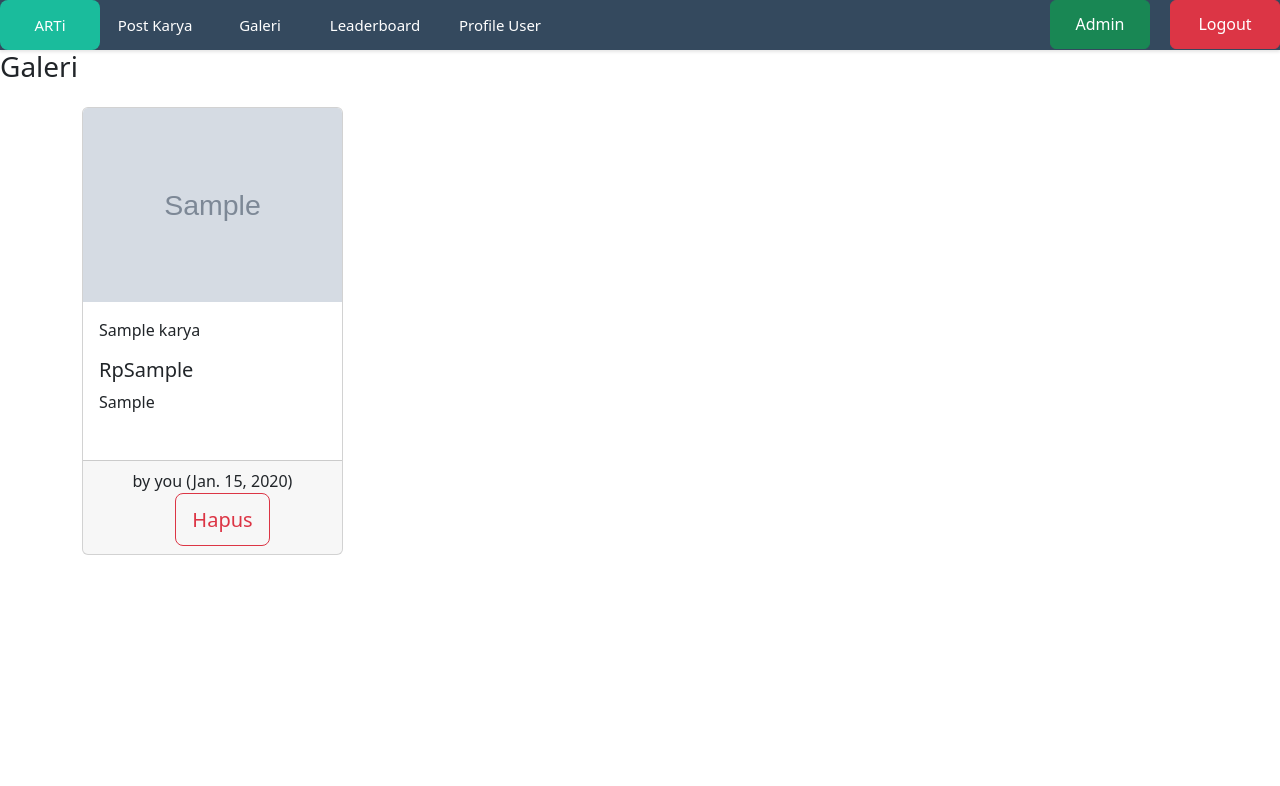
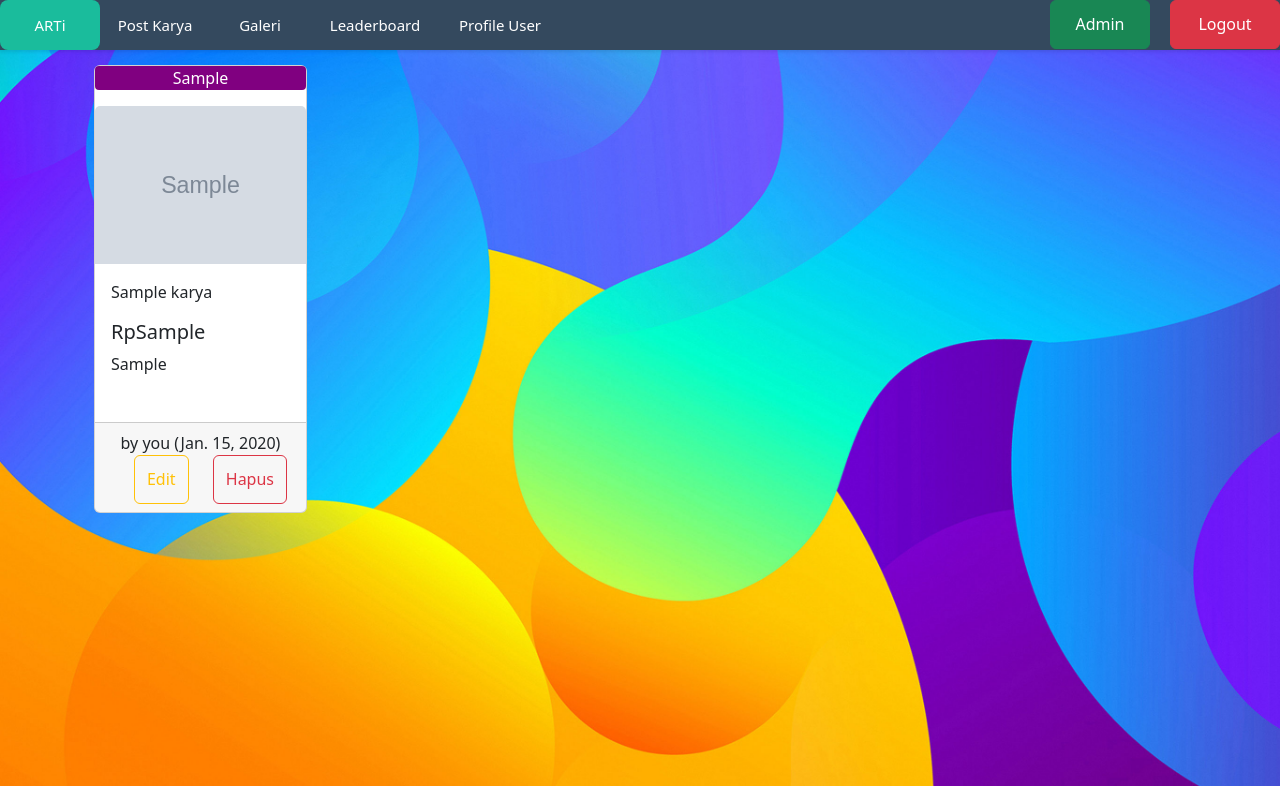
Before and after one commit to alvinxrw2002/E05-Arti, a Django app: page /galeri in a window 1280 px wide. Shown: the top 786 px of the page. Run offline with Django 4.2, Linux system fonts and the light colour scheme; a user stored in the database is signed in; tables that the repository leaves empty hold one stand-in row (values such as "Sample post"); grey boxes marked "Sample" are stand-in pictures; parts of the project's set-up code (start-up, migrations or seed data) failed here and were passed over.

Commit message:
edit karya ajax, styling galeri

```diff
--- a/arti/forms.py
+++ b/arti/forms.py
@@ -28,6 +28,6 @@ class FormKarya(ModelForm):
         widgets = {
             'judul': TextInput(attrs={'class': 'form-control'}),
             'kategori': Select(choices=CATEGORY_CHOICES, attrs={'class': 'form-control'}),
-            'harga': TextInput(attrs={'class': 'form-control'}),
+            'harga': NumberInput(attrs={'class': 'form-control'}),
             'deskripsi': Textarea(attrs={'class': 'form-control', 'cols': 40, 'rows': 10}),
         }
--- a/arti/models.py
+++ b/arti/models.py
@@ -8,7 +8,7 @@ class Karya(models.Model):
     gambar = models.ImageField(upload_to="images/")
     judul = models.CharField(max_length=255)
     kategori = models.CharField(max_length=255)
-    harga = models.CharField(max_length=255)
+    harga = models.BigIntegerField()
     deskripsi = models.CharField(max_length=10000)
     tanggal = models.DateField(auto_now_add=True)
 
--- a/arti/templates/galeri.html
+++ b/arti/templates/galeri.html
@@ -1,13 +1,39 @@
 {% extends 'base.html' %}
+
 {% load static %}
 
 {% block meta %}
-<title>Main</title>
+<title>Galeri</title>
 <link rel="stylesheet" type="text/css" href="{% static 'css/galeri.css' %}">
 {% endblock meta %}
 
 {% block content %}
 <script type="text/javascript" src="{% static 'js/galeri.js' %}"></script>
+<script>
+    function editKarya(idData) {
+        let judulBaru = $("#judul-baru").val();
+        let kategoriBaru = $("#kategori-baru").val();
+        let hargaBaru = $("#harga-baru").val();
+        let deskripsiBaru = $("#deskripsi-baru").val();
+        document.querySelector('#form-edit-karya').reset();
+        $.ajax({
+            type: "POST",
+            url: `/edit-karya/${idData}`,
+            data: {
+                'judul': judulBaru,
+                'kategori': kategoriBaru,
+                'harga': hargaBaru,
+                'deskripsi': deskripsiBaru,
+            },
+            success: function () {
+                $(`#${idData}-judul`).text(judulBaru);
+                $(`#${idData}-kategori`).text(kategoriBaru);
+                $(`#${idData}-harga`).text("Rp" + hargaBaru);
+                $(`#${idData}-deskripsi`).text(deskripsiBaru);
+            }
+        });
+    }
+</script>
 
 <nav>
     <a href="{% url 'arti:index' %}">ARTi</a>
@@ -24,33 +50,94 @@
     <div class="animation start-home"></div>
 </nav>
 
-<h3>Galeri</h3>
+{% if not user.is_superuser %}
+<h1>Kategori favoritmu: {{ user_arti.kategori_favorit }}</h1>
+{% endif %}
 
 <div class="container">
     <div class="row row-cols-1 row-cols-md-4 g-4">
         {% for karya in karyas %}
         <div id="{{ karya.id }}" class="col-sm-4">
             <div id="hvr-sweep-to-right" class="card h-100" style="margin: 15px 0;">
+                {% if user.is_superuser %}
+                <p class="text-center text-white" style="background-color: purple; border-radius: 4px;">{{ karya.kategori }}</p>
+                {% endif %}
                 <img src="{{ karya.gambar }}" class="card-img-top">
                 <div class="card-body">
-                    <p class="card-text">{{ karya.judul }}</p>
-                    <h5 class="card-title">Rp{{ karya.harga }}</h5>
-                    <p class="card-text">{{ karya.deskripsi }}</p>
+                    <p id="{{ karya.id }}-judul" class="card-text">{{ karya.judul }}</p>
+                    <h5 id="{{ karya.id }}-harga" class="card-title">Rp{{ karya.harga }}</h5>
+                    <p id="{{ karya.id }}-deskripsi" class="card-text">{{ karya.deskripsi }}</p>
                 </div>
 
                 {% if karya.user == user or user.is_superuser %}
                 <div class="card-footer text-center">
                     by you ({{karya.tanggal}})<br>
-                        <button class="btn btn-outline-danger btn-lg" onclick="hapusKarya('{{ karya.id }}')">Hapus</button>
+                    <button type="button" class="btn btn-outline-warning" data-bs-toggle="modal"
+                        data-bs-target="#exampleModal">Edit</button>
+                    <button class="btn btn-outline-danger" onclick="hapusKarya('{{ karya.id }}')">Hapus</button>
                 </div>
                 {% else %}
                 <div class="card-footer text-center">
                     by {{karya.user}} ({{karya.tanggal}})
-                        <a href="#" class="btn btn-outline-warning btn-lg">Beli</a>
+                    <a href="#" class="btn btn-outline-info btn-lg">Beli</a>
                 </div>
                 {% endif %}
             </div>
         </div>
+
+        <div class="modal fade" id="exampleModal" tabindex="-1" aria-labelledby="exampleModalLabel" aria-hidden="true">
+            <div class="modal-dialog">
+                <div class="modal-content">
+                    <div class="modal-header">
+                        <h1 class="modal-title fs-5" id="exampleModalLabel">Modal title</h1>
+                        <button type="button" class="btn-close" data-bs-dismiss="modal" aria-label="Close"></button>
+                    </div>
+                    <div class="modal-body">
+                        <form id="form-edit-karya" method="POST">
+                            {% csrf_token %}
+                            <table>
+                                <tr>
+                                    <td><label>Judul</label></td>
+                                    <td><input id="judul-baru" type="text" name="judul"></input></td>
+                                </tr>
+                                <tr>
+                                    <td><label>Kategori</label></td>
+                                    <td>
+                                        <select id="kategori-baru" name="kategori">
+                                            <option value="abstract">abstract</option>
+                                            <option value="cartoon">cartoon</option>
+                                            <option value="collage">collage</option>
+                                            <option value="doodle">doodle</option>
+                                            <option value="drawing">drawing</option>
+                                            <option value="hologram">hologram</option>
+                                            <option value="life drawing">life drawing</option>
+                                            <option value="scribbles">scribbles</option>
+                                            <option value="silhoutte">silhoutte</option>
+                                            <option value="sketch">sketch</option>
+                                        </select>
+                                    </td>
+                                </tr>
+                                <tr>
+                                    <td><label>Harga</label></td>
+                                    <td><input id="harga-baru" type="number" name="harga"></input></td>
+                                </tr>
+                                <tr>
+                                    <td><label>Deskripsi</label></td>
+                                    <td><textarea id="deskripsi-baru" name="deskripsi" rows="4" cols="50"></textarea>
+                                    </td>
+                                </tr>
+                            </table>
+                        </form>
+                    </div>
+                    <div class="modal-footer">
+                        <button type="button" class="btn btn-secondary" data-bs-dismiss="modal">Close</button>
+                        <button type="button" class="btn btn-primary" data-bs-dismiss="modal"
+                            onclick="editKarya('{{ karya.id }}')">Simpan</button>
+                    </div>
+                </div>
+            </div>
+        </div>
+
         {% endfor %}
     </div>
 </div>
--- a/arti/urls.py
+++ b/arti/urls.py
@@ -13,4 +13,5 @@ urlpatterns = [
     path('logout', logout_user, name='logout'),
     path('post-karya', post_karya, name='post_karya'),
     path('delete-karya/<karya_id>', delete_karya, name='delete_karya'),
+    path('edit-karya/<karya_id>', edit_karya, name='edit_karya'),
 ]
--- a/arti/views.py
+++ b/arti/views.py
@@ -6,6 +6,7 @@ from django.contrib.auth.forms import UserCreationForm
 from django.contrib import messages
 from django.contrib.auth import authenticate, login, logout
 from django.contrib.auth.decorators import login_required
+from django.views.decorators.csrf import csrf_exempt
 from .models import Karya, UserArti
 from .forms import FormKarya
 
@@ -28,6 +29,7 @@ def galeri(request):
     objects = Karya.objects.filter(kategori=user_arti.kategori_favorit)
     context = {
         'user' : loggedin_user,
+        'user_arti' : user_arti,
         'karyas' : objects
     }
 
@@ -84,7 +86,7 @@ def post_karya(request):
             karya = form.save(commit=False)
             karya.user = request.user
             karya.save()
-            return redirect('arti:index')
+            return redirect('arti:galeri')
 
     # jika method-nya GET atau yang lainnya, buat form kosong
     else:
@@ -96,5 +98,18 @@ def post_karya(request):
 @login_required(login_url='/login')
 def delete_karya(request, karya_id):
     karya_dihapus = Karya.objects.get(pk = karya_id)
+    if karya_dihapus.gambar:
+        karya_dihapus.gambar.delete()
     karya_dihapus.delete()
     return HttpResponse("success")
+
+@login_required(login_url='/login')
+@csrf_exempt
+def edit_karya(request, karya_id):
+    karya_edit = Karya.objects.get(pk = karya_id)
+    karya_edit.judul = request.POST["judul"]
+    karya_edit.kategori = request.POST["kategori"]
+    karya_edit.harga = request.POST["harga"]
+    karya_edit.deskripsi = request.POST["deskripsi"]
+    karya_edit.save()
+    return HttpResponse("success")
--- a/static/css/galeri.css
+++ b/static/css/galeri.css
@@ -1,3 +1,12 @@
+body {
+    background-image: url('/static/img/papers.co-vt06-abstract-art-color-basic-background-pattern-40-wallpaper.jpg');
+    min-height: 100%;
+    background-repeat: no-repeat;
+    background-attachment: fixed;
+    background-position: center;
+    background-size: cover;
+}
+
 .btn {
     margin-left: 20px;
     line-height: 35px;
--- a/static/css/index.css
+++ b/static/css/index.css
@@ -1,5 +1,5 @@
 body {
-    background-image: url('/static/img/wp5808743-color-art-wallpapers.jpg   ');
+    background-image: url('/static/img/bg-index.jpg');
     min-height: 100%;
     background-repeat: no-repeat;
     background-attachment: fixed;
--- a/static/js/galeri.js
+++ b/static/js/galeri.js
@@ -2,7 +2,7 @@ function hapusKarya(idData) {
     $.ajax({
         url: `/delete-karya/${idData}`,
         success: function () {
-            $(`#${idData}`).remove()
+            $(`#${idData}`).remove();
         }
     });
 }
```
Also changed, not shown: arti/migrations/0009_alter_karya_deskripsi.py (added), arti/migrations/0010_alter_karya_deskripsi_alter_karya_harga.py (added), static/img/bg-index.jpg, static/img/kwyahahaha.jpg (deleted), static/img/papers.co-vt06-abstract-art-color-basic-background-pattern-40-wallpaper.jpg (added), static/img/wp2231245-color-art-wallpapers.jpg (deleted), static/img/wp5808743-color-art-wallpapers.jpg (deleted), static/img/wp7782307-color-art-wallpapers.jpg (deleted). Lines whose indentation alone changed are shown as unchanged.
